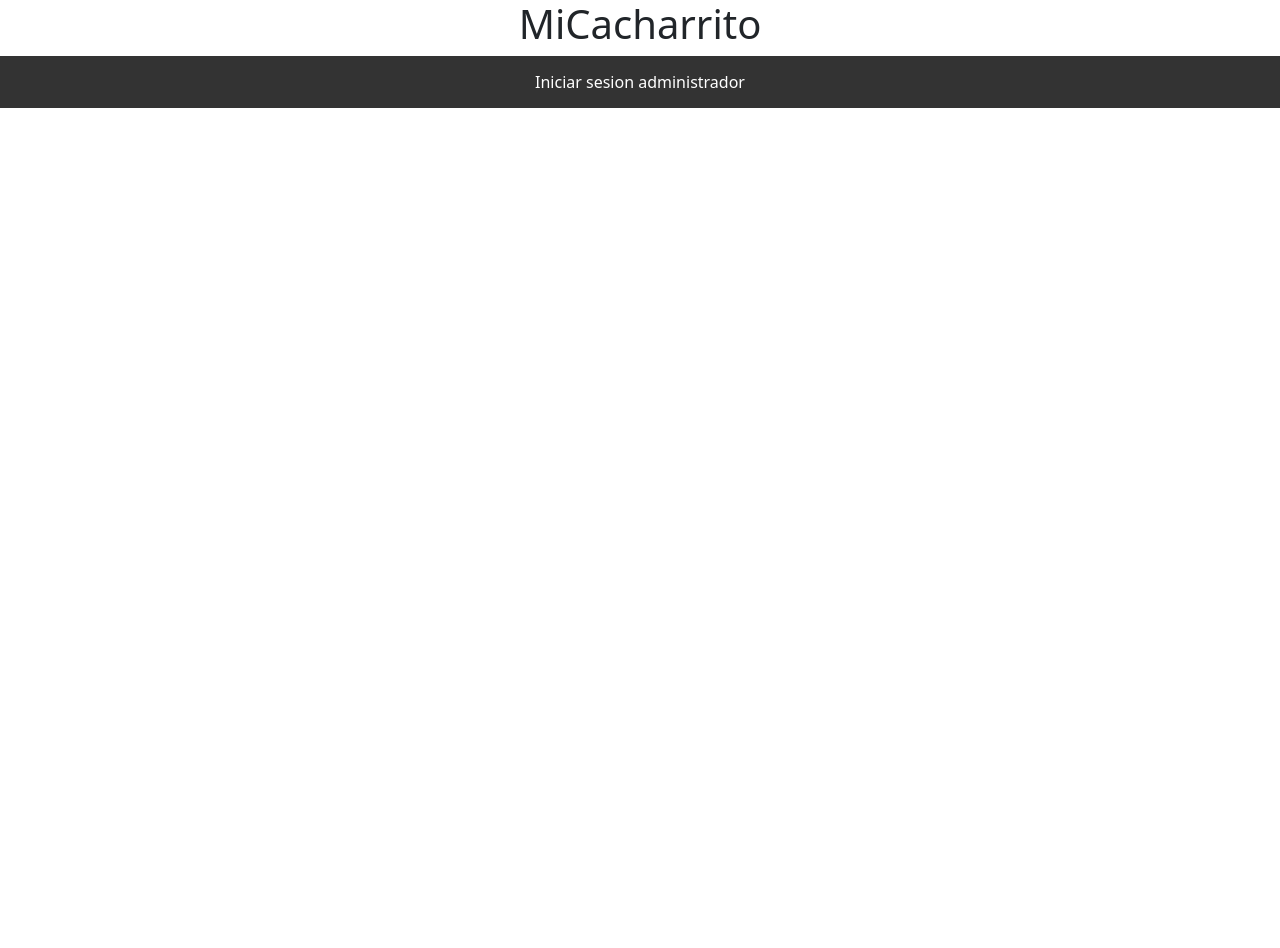
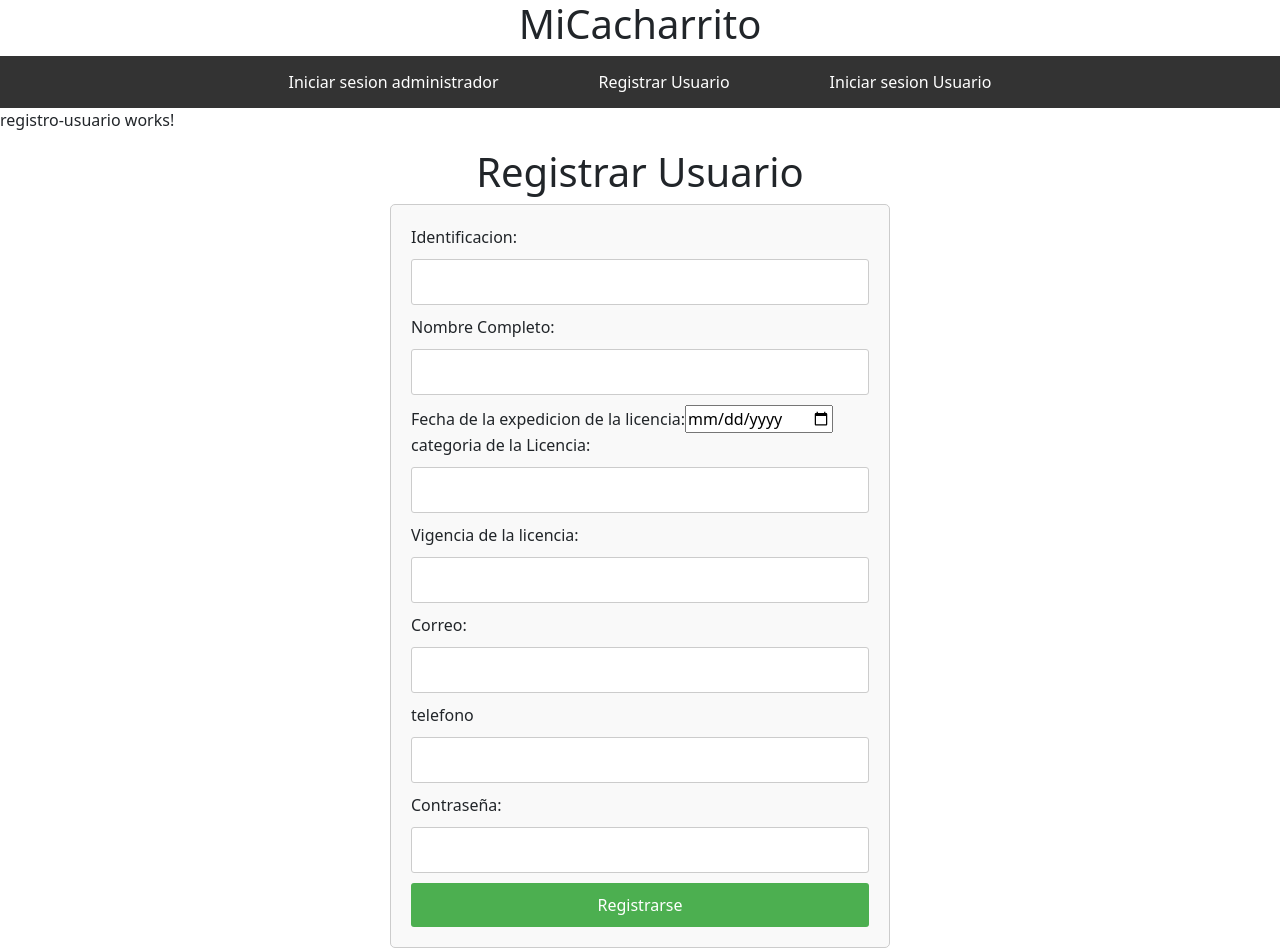
Before and after one commit to alexisunu/proyectoweb, an Angular app in the folder Frontend-proyecto/: page /registrousuario in a window 1280 px wide. Before the commit this address led to /. Before the commit the page ends 800 px from the top, so only its background shows below. Built offline with nearby package versions, Linux system fonts and the light colour scheme.

Commit message:
frontend para el registro usuario

```diff
--- a/Frontend-proyecto/src/app/app.routes.ts
+++ b/Frontend-proyecto/src/app/app.routes.ts
@@ -5,11 +5,15 @@ import { BusquedaPlacaComponent } from './componentes/alquiler/busqueda-placa/bu
 import { BusquedaNumeroComponent } from './componentes/alquiler/busqueda-numero/busqueda-numero.component';
 import { AdministradorComponent } from './componentes/administrador/administrador.component';
 import { AppComponent } from './app.component';
+import { RegistroUsuarioComponent } from './componentes/registro-usuario/registro-usuario.component';
+import { LoginUsuarioComponent } from './componentes/login-usuario/login-usuario.component';
 
 export const routes: Routes = [
     {path:"loginadmin", component: LoginadminComponent},
     {path:"vehiculosAdmin", component: BusquedaTipoComponent },
     {path:"AlquilerPlaca", component: BusquedaPlacaComponent },
     {path:"AlquilerNumero", component: BusquedaNumeroComponent},
-    {path:"admin", component: AdministradorComponent}
+    {path:"admin", component: AdministradorComponent},
+    {path:"registrousuario", component:RegistroUsuarioComponent},
+    {path:"loginusuario", component:LoginUsuarioComponent}
 ];
--- a/Frontend-proyecto/src/app/componentes/alquiler/busqueda-placa/busqueda-placa.component.html
+++ b/Frontend-proyecto/src/app/componentes/alquiler/busqueda-placa/busqueda-placa.component.html
@@ -16,6 +16,7 @@
             <th>Id Alquiler</th>
             <th>Fecha de inicio</th>
             <th>Fecha de fin</th>
+            <th>Identificacion Usuario</th>
             <th>Usuario</th>
             <th>Estado</th>
             <th>Entregar</th>
@@ -26,7 +27,8 @@
             <td>{{alquiler.idAlquiler}}</td>
             <td>{{alquiler.fechaInicio}}</td>
             <td>{{alquiler.fechaEntrega}}</td>
-            <td>{{alquiler.identificacion}}</td>
+            <td>{{alquiler.identificacion.identificacion}}</td>
+            <td>{{alquiler.identificacion.nombreCompleto}}</td>
             <td>{{alquiler.estado}}</td>
             <td><button (click)="cambiarEstado()">Entregar</button></td>
         </tr>
--- a/Frontend-proyecto/src/app/componentes/alquiler/busqueda-placa/busqueda-placa.component.ts
+++ b/Frontend-proyecto/src/app/componentes/alquiler/busqueda-placa/busqueda-placa.component.ts
@@ -41,6 +41,7 @@ export class BusquedaPlacaComponent implements OnInit {
           this.rentalFound = true;
           this.alquiler = data;
           this.mostrarTabla = true;
+          console.log(this.alquiler);
         }
 
 
--- /dev/null
+++ b/Frontend-proyecto/src/app/componentes/login-usuario/login-usuario.component.html
@@ -0,0 +1 @@
+<p>login-usuario works!</p>
--- a/Frontend-proyecto/src/app/componentes/nav/nav-inicio/nav-inicio.component.html
+++ b/Frontend-proyecto/src/app/componentes/nav/nav-inicio/nav-inicio.component.html
@@ -1,3 +1,5 @@
 <nav id="nav-inicio">
     <a href="/loginadmin" id="nav-inicio" >Iniciar sesion administrador</a>
+    <a href="/registrousuario">Registrar Usuario</a>
+    <a href="/loginusuario">Iniciar sesion Usuario</a>
 </nav>
--- /dev/null
+++ b/Frontend-proyecto/src/app/componentes/registro-usuario/registro-usuario.component.css
@@ -0,0 +1,32 @@
+form {
+    max-width: 500px;
+    margin: 0 auto;
+    padding: 20px;
+    border: 1px solid #ccc;
+    border-radius: 5px;
+    background-color: #f9f9f9;
+}
+
+form input[type="text"],
+form input[type="email"],
+form input[type="password"] {
+    width: 100%;
+    padding: 10px;
+    margin: 10px 0;
+    border: 1px solid #ccc;
+    border-radius: 3px;
+}
+
+form button {
+    width: 100%;
+    padding: 10px;
+    background-color: #4CAF50;
+    color: white;
+    border: none;
+    border-radius: 3px;
+    cursor: pointer;
+}
+
+form button:hover {
+    background-color: #45a049;
+}
--- /dev/null
+++ b/Frontend-proyecto/src/app/componentes/registro-usuario/registro-usuario.component.html
@@ -0,0 +1,39 @@
+<p>registro-usuario works!</p>
+
+<h1>Registrar Usuario</h1>
+
+<form id="form" class="container">
+    <div>
+        <label for="Identificacion">Identificacion:</label>
+        <input type="text" id="Identificacion" formControlName="Identificacion" required>
+    </div>
+    <div>
+        <label for="nombreCompleto">Nombre Completo:</label>
+        <input type="text" id="nombreCompleto" formControlName="nombreCompleto" required>
+    </div>
+    <div>
+        <label for="fechaExpedicionLicencia">Fecha de la expedicion de la licencia:</label>
+        <input type="date" id="fechaExpedicionLicencia" formControlName = "fechaExpedicionLicencia" required>
+    </div>
+    <div>
+        <label for="categoriaLicencia">categoria de la Licencia:</label>
+        <input type="text" id="categoriaLicencia" formControlName = "categoriaLicencia" required>
+    </div>
+    <div>
+        <label for="vigenciaLicencia">Vigencia de la licencia:</label>
+        <input type="text" id="vigenciaLicencia" formControlName="vigenciaLicencia" required>
+    </div>
+    <div>
+        <label for="correo">Correo:</label>
+        <input type="email" id="correo" formControlName="correo" required>
+    </div>
+    <div>
+        <label for="telefono">telefono</label>
+        <input type="text" id="telefono" formControlName="telefono" required>
+    </div>
+    <div>
+        <label for="password">Contraseña:</label>
+        <input type="password" id="password" formControlName="password" required>
+    </div>
+    <button type="submit">Registrarse</button>
+</form>
--- a/Frontend-proyecto/src/app/entidades/alquiler/alquiler.ts
+++ b/Frontend-proyecto/src/app/entidades/alquiler/alquiler.ts
@@ -1,6 +1,8 @@
+import { Usuario } from "../usuario/usuario";
+
 export class Alquiler {
     idAlquiler:number;
-    identificacion:number;
+    identificacion:Usuario;
     idAdmin:number;
     valorAlquiler:number;
     estado:String;
--- a/Frontend-proyecto/src/app/entidades/usuario/usuario.ts
+++ b/Frontend-proyecto/src/app/entidades/usuario/usuario.ts
@@ -1,6 +1,6 @@
 export class Usuario {
     identificacion: Number;
-    nombrecompleto: string;
+    nombreCompleto: string;
     fechaexpedicionlicencia: Date;
     categorialicencia: string;
     vigencialicencia: string;
```
Also changed, not shown: Frontend-proyecto/src/app/componentes/login-usuario/login-usuario.component.ts (added, +12 -0 lines), Frontend-proyecto/src/app/componentes/registro-usuario/registro-usuario.component.ts (added, +12 -0 lines), Frontend-proyecto/src/app/componentes/login-usuario/login-usuario.component.css (added), 2 other files (tests, documents, lock files or other folders).
